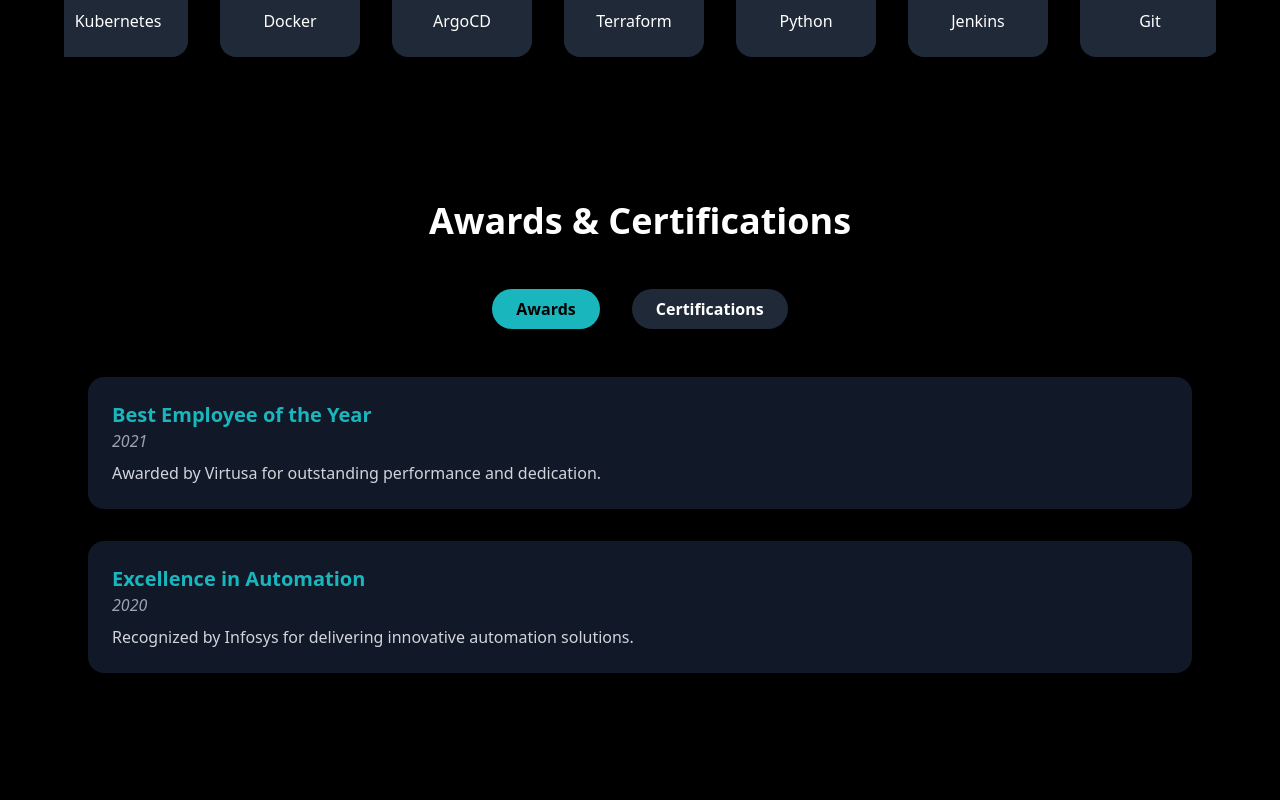
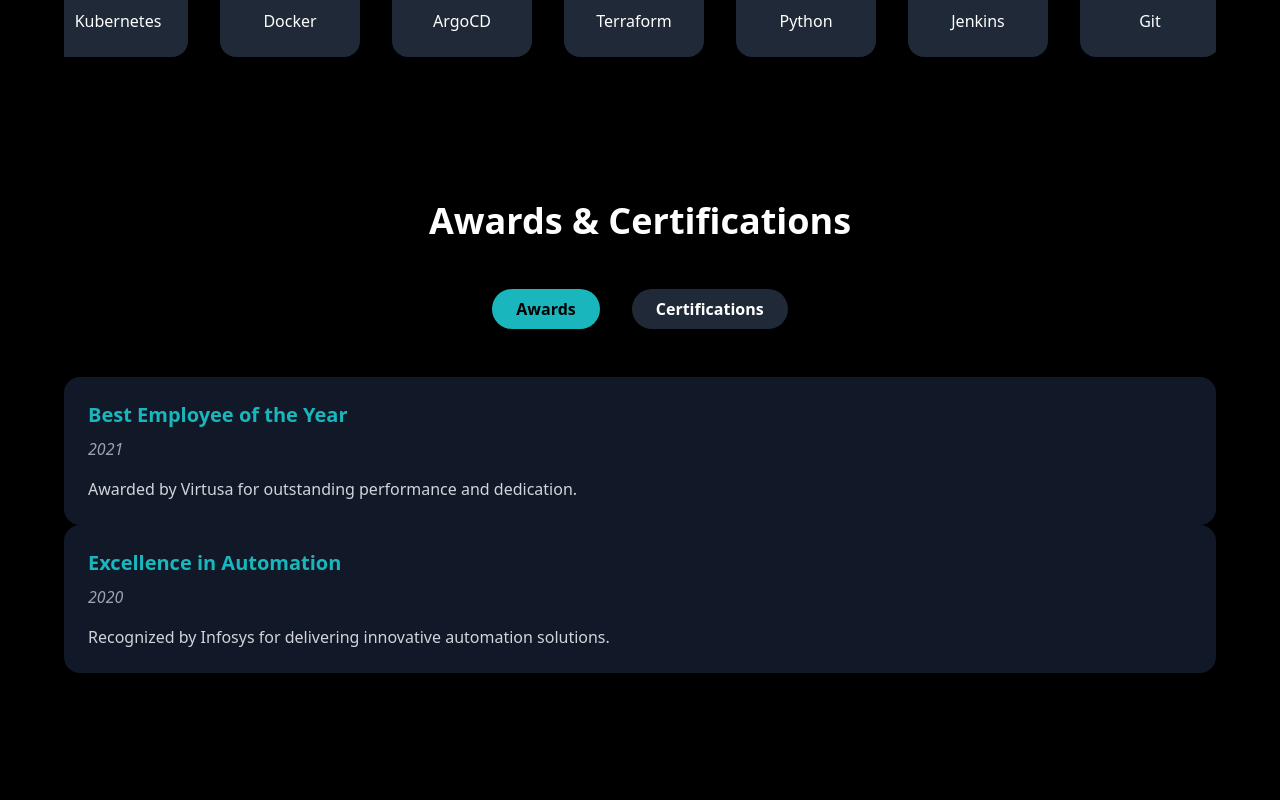
Before and after one commit to srideviblogs/my-portfolio-react, a React (Create React App) app: page / in a window 1280 px wide. Shown: the part 2860-3660 px from the top of the page. Built offline with nearby package versions, Linux system fonts and the light colour scheme.

Commit message:
Update AwardsCertifications.js

```diff
--- a/src/components/AwardsCertifications.js
+++ b/src/components/AwardsCertifications.js
@@ -1,5 +1,6 @@
 import React, { useState } from "react";
 import { motion } from "framer-motion";
+import "./AwardsCertifications.css";
 
 const awards = [
   {
@@ -35,15 +36,9 @@ const AwardsCertifications = () => {
   const [activeTab, setActiveTab] = useState("awards");
 
   return (
-    <section
-      id="awards-certifications"
-      className="bg-black text-white py-20"
-    >
-      <div className="max-w-6xl mx-auto px-6">
-        {/* Centered heading without underline */}
-        <h2 className="text-4xl font-bold text-center mb-12">
-          Awards & Certifications
-        </h2>
+    <section id="awards-certifications" className="bg-black text-white py-20 px-6">
+      <div className="max-w-6xl mx-auto">
+        <h2 className="text-4xl font-bold text-center mb-12">Awards & Certifications</h2>
 
         {/* Tabs */}
         <div className="flex justify-center gap-8 mb-12">
@@ -77,33 +72,23 @@ const AwardsCertifications = () => {
           transition={{ duration: 0.4 }}
         >
           {activeTab === "awards" && (
-            <ul className="space-y-8">
+            <div className="awards-grid">
               {awards.map((award, idx) => (
-                <li
-                  key={idx}
-                  className="bg-gray-900 p-6 rounded-2xl shadow-lg"
-                >
-                  <h3 className="text-xl font-semibold text-tealcustom">
-                    {award.title}
-                  </h3>
-                  <p className="text-gray-400 italic mb-2">{award.year}</p>
+                <div key={idx} className="card p-6 rounded-2xl shadow-lg bg-gray-900">
+                  <h3 className="text-xl font-semibold text-tealcustom mb-2">{award.title}</h3>
+                  <p className="text-gray-400 italic mb-4">{award.year}</p>
                   <p className="text-gray-300">{award.description}</p>
-                </li>
+                </div>
               ))}
-            </ul>
+            </div>
           )}
 
           {activeTab === "certifications" && (
-            <ul className="space-y-8">
+            <div className="certifications-grid">
               {certifications.map((cert, idx) => (
-                <li
-                  key={idx}
-                  className="bg-gray-900 p-6 rounded-2xl shadow-lg"
-                >
-                  <h3 className="text-xl font-semibold text-tealcustom">
-                    {cert.title}
-                  </h3>
-                  <p className="text-gray-400 italic mb-2">
+                <div key={idx} className="card p-6 rounded-2xl shadow-lg bg-gray-900">
+                  <h3 className="text-xl font-semibold text-tealcustom mb-2">{cert.title}</h3>
+                  <p className="text-gray-400 italic mb-1">
                     {cert.year} - {cert.issuer}
                   </p>
                   {cert.link && (
@@ -116,9 +101,9 @@ const AwardsCertifications = () => {
                       View Certificate
                     </a>
                   )}
-                </li>
+                </div>
               ))}
-            </ul>
+            </div>
           )}
         </motion.div>
       </div>
```
